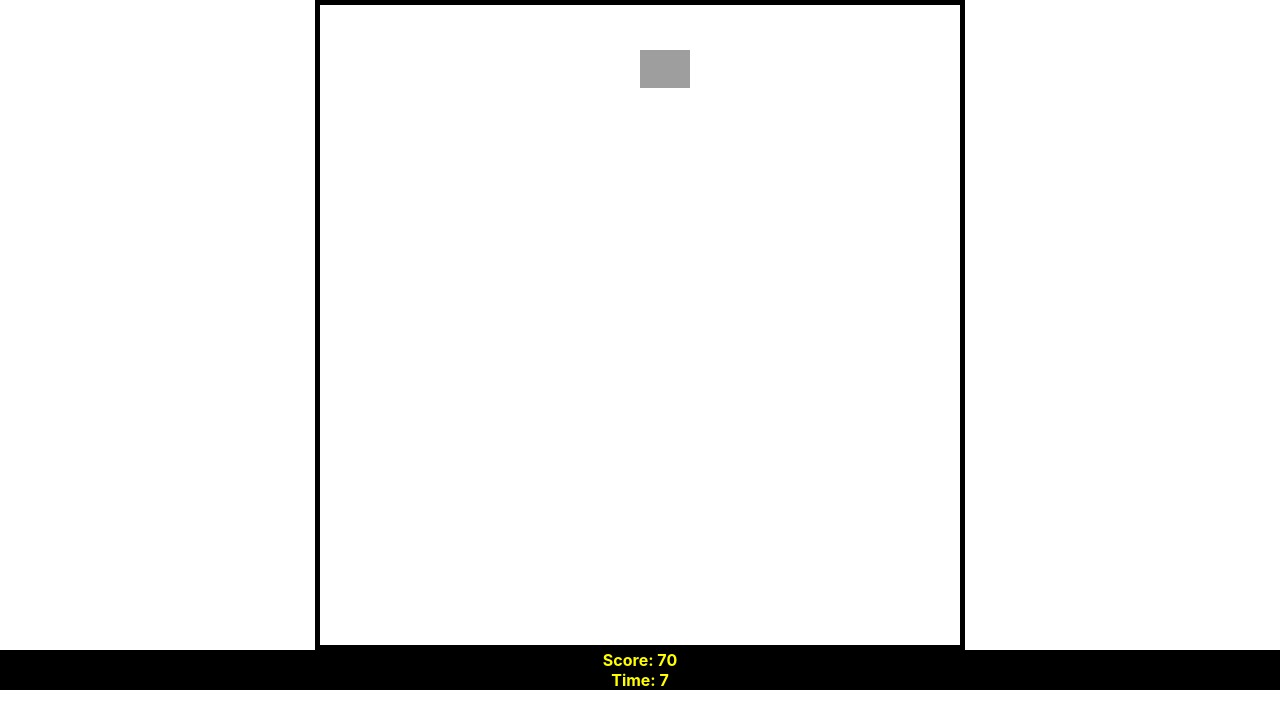
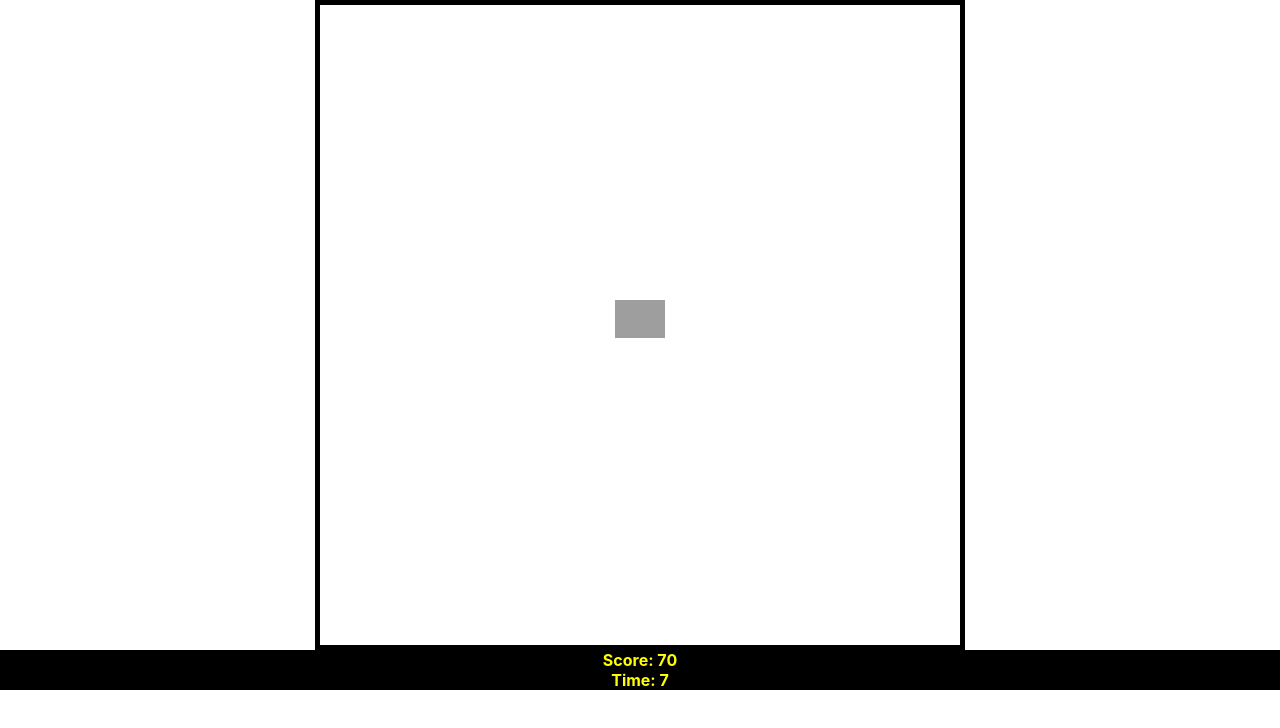
Before and after one commit to chriskay25/juke, a React (Create React App) app: page / in a window 1280 px wide. Shown: the top 728 px of the page. Built offline with nearby package versions, Linux system fonts and the light colour scheme; grey boxes are pictures that could not be loaded.

Commit message:
Set Canvas pos to relative so it constrains player, adjust boundary limits

```diff
--- a/src/components/CanvasComponent.jsx
+++ b/src/components/CanvasComponent.jsx
@@ -12,6 +12,7 @@ class CanvasComponent extends Component {
 
   style = () => {
     return {
+      position: 'relative',
       width: `${this.state.boardSize}px`,
       height: `${this.state.boardSize}px`,
       margin: '0 auto',
--- a/src/containers/GameContainer.jsx
+++ b/src/containers/GameContainer.jsx
@@ -5,15 +5,15 @@ import GameStats from '../components/GameStats'
 class GameContainer extends Component {
 
   state = {
-    boardSize: window.visualViewport.width / 2,
-    playerSize: 50,
+    boardSize: this.props.boardSize,
+    playerSize: this.props.playerSize,
     finished: false,
     score: 0,
     timeElapsed: 0,
     positions: {
       player: {
-        x: window.visualViewport.width / 2,
-        y: 50
+        x: (this.props.boardSize / 2) - (this.props.playerSize / 2),
+        y: (this.props.boardSize / 2) - (this.props.playerSize / 2)
       },
       enemy: {
         x: 0,
@@ -51,7 +51,7 @@ class GameContainer extends Component {
 
     switch (e.key) {
       case "ArrowUp":
-        if (y === 0) {
+        if (y <= 0) {
           return;
         } else {
           this.setState({
@@ -65,7 +65,7 @@ class GameContainer extends Component {
         }
         break;
       case "ArrowDown":
-        if (y >= boardSize - playerSize) {
+        if (y > boardSize - playerSize) {
           return;
         } else {
           this.setState({
@@ -79,7 +79,7 @@ class GameContainer extends Component {
         }
         break;
       case "ArrowLeft":
-        if (x < boardSize / 2) {
+        if (x < 0) {
           return;
         } else {
           this.setState({
@@ -93,7 +93,7 @@ class GameContainer extends Component {
         }
         break;
       case "ArrowRight":
-        if (x > (boardSize * 1.5 - playerSize)) {
+        if (x > (boardSize - playerSize)) {
           return;
         } else {
           this.setState({
```
